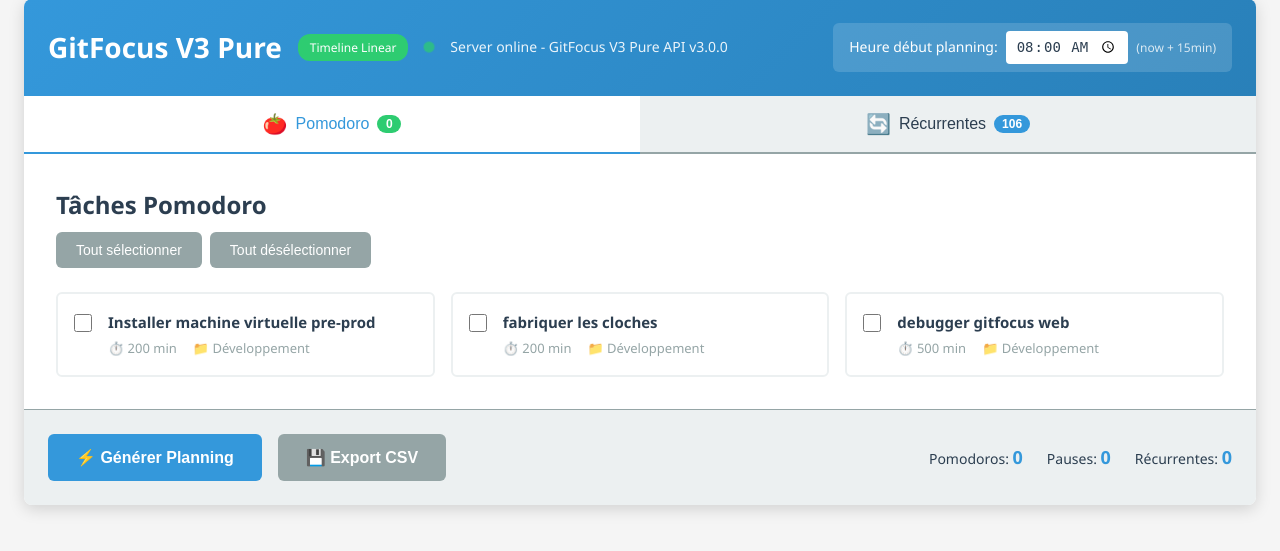
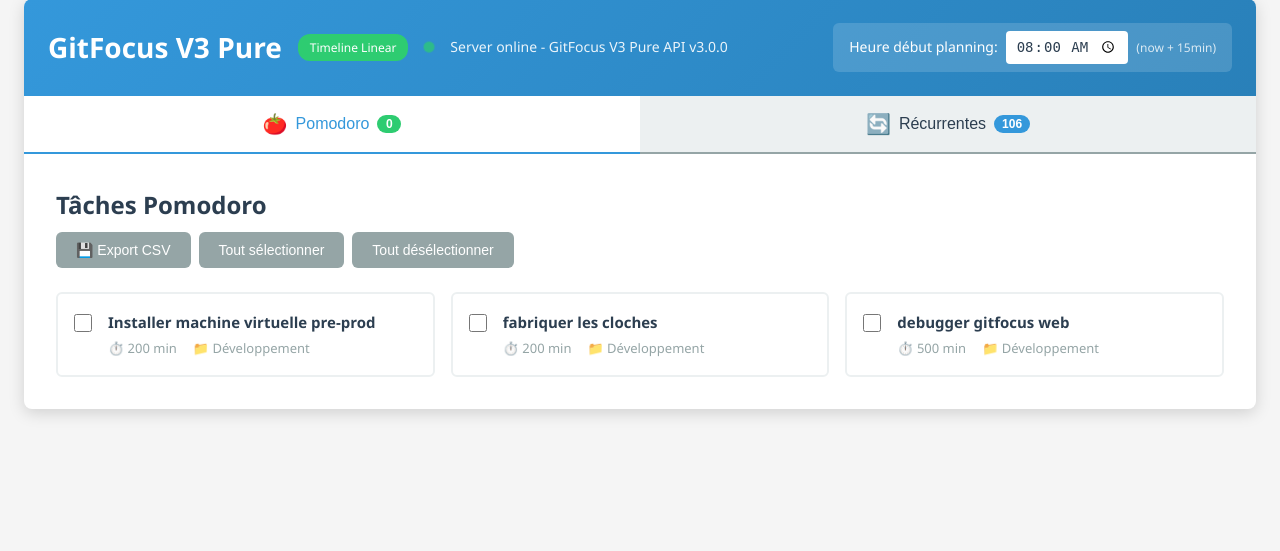
Before and after one commit to julioplanning0-collab/GitFocusPlanner, a Flask app: page / in a window 1280 px wide. Shown: the part 25-576 px from the top of the page. Run offline with Flask 3, Linux system fonts and the light colour scheme; data that the repository does not hold is empty.

Commit message:
refactor(v3): Simplifier interface - Supprimer bouton Générer + Déplacer Export
SUPPRESSIONS:
- Bouton "Générer Planning" (bas de page) → SUPPRIMÉ
- Barre d'actions complète (footer) → SUPPRIMÉE
- Résumé sélection (Pomodoros/Pauses/Récurrentes) → SUPPRIMÉ

DÉPLACEMENTS:
- Bouton "Export CSV" → Déplacé dans header onglet Pomodoro
- Positionné avant "Tout sélectionner/désélectionner"
- Visible UNIQUEMENT dans l'onglet Pomodoro

NOUVELLE LOGIQUE:
- Clic sur "Envoyer vers planning" (onglet Récurrentes) génère automatiquement
- Export CSV disponible immédiatement dans onglet Pomodoro
- Workflow simplifié: Sélection → Génération auto → Export

INTERFACE ÉPURÉE:
- Suppression d'un niveau de complexité (pas de bouton intermédiaire)
- Moins de clics requis pour l'utilisateur
- Flux plus direct et intuitif

AVANT:
1. Sélectionner tâches
2. Cliquer "Générer Planning" (bas)
3. Cliquer "Export CSV" (bas)

APRÈS:
1. Sélectionner tâches Récurrentes
2. Cliquer "Envoyer vers planning" → Génération auto
3. Onglet Pomodoro → "Export CSV" disponible

🎯 Résout: Interface trop complexe + Bouton génération inutile

🤖 Generated with [Claude Code](https://claude.com/claude-code)

Co-Authored-By: Claude <noreply@anthropic.com>

```diff
--- a/webapp_v3_pure/templates/gitfocus_v3.html
+++ b/webapp_v3_pure/templates/gitfocus_v3.html
@@ -46,6 +46,9 @@
                 <div class="pane-header">
                     <h2>Tâches Pomodoro</h2>
                     <div class="pane-actions">
+                        <button class="btn btn-success" id="exportBtn" onclick="app.exportPlanning()" disabled>
+                            💾 Export CSV
+                        </button>
                         <button class="btn btn-secondary" onclick="app.selectAllPomodoros()">Tout sélectionner</button>
                         <button class="btn btn-secondary" onclick="app.clearPomodoros()">Tout désélectionner</button>
                     </div>
@@ -94,25 +97,6 @@
                 </div>
             </section>
         </main>
-
-        <!-- Actions -->
-        <footer class="actions-bar">
-            <div class="actions-left">
-                <button class="btn btn-primary btn-large" id="generateBtn" onclick="app.generatePlanning()">
-                    ⚡ Générer Planning
-                </button>
-                <button class="btn btn-success btn-large" id="exportBtn" onclick="app.exportPlanning()" disabled>
-                    💾 Export CSV
-                </button>
-            </div>
-            <div class="actions-right">
-                <div class="summary" id="selectionSummary">
-                    <span>Pomodoros: <strong>0</strong></span>
-                    <span>Pauses: <strong>0</strong></span>
-                    <span>Récurrentes: <strong>0</strong></span>
-                </div>
-            </div>
-        </footer>
 
         <!-- Planning Display -->
         <section class="planning-section" id="planningSection" style="display: none;">
```
